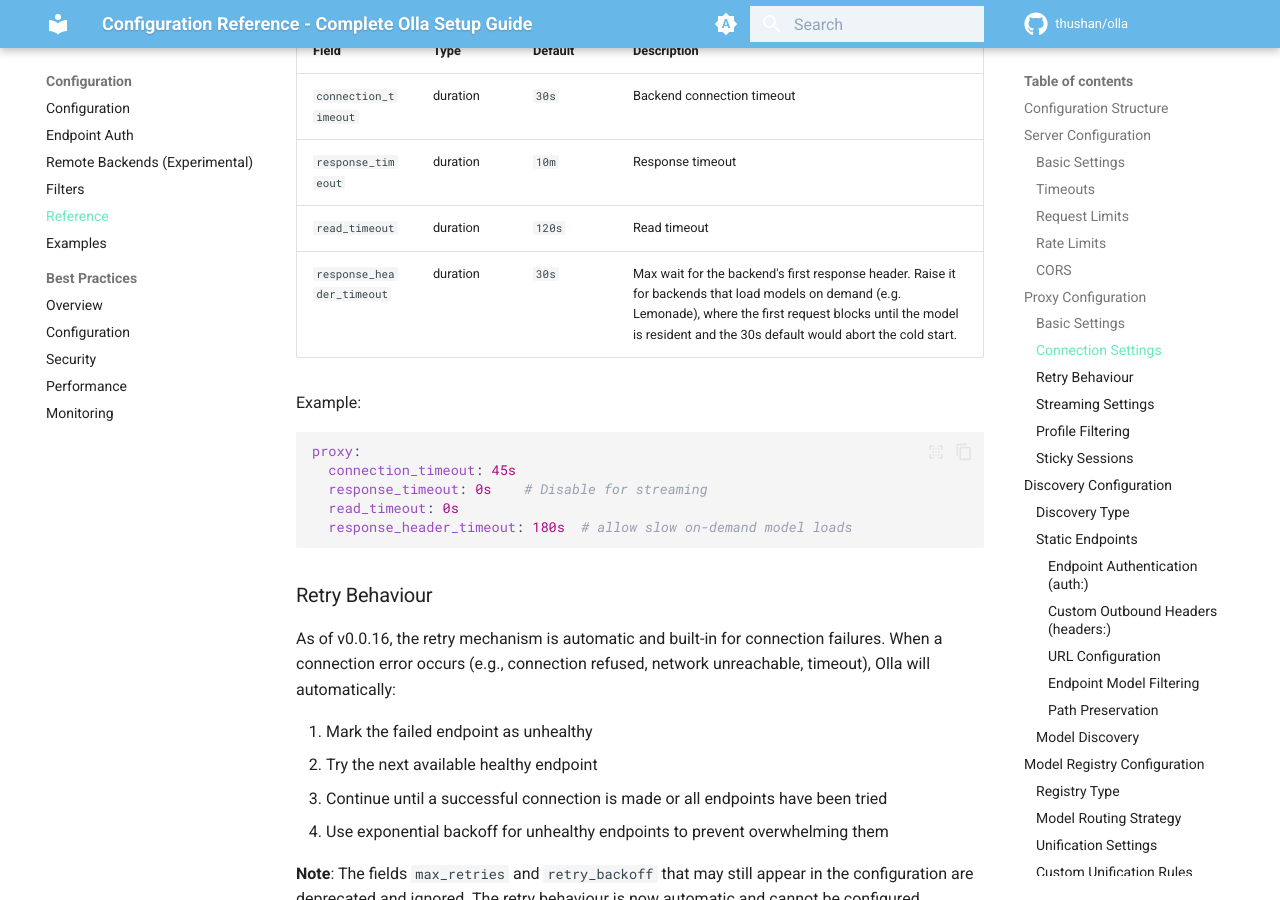
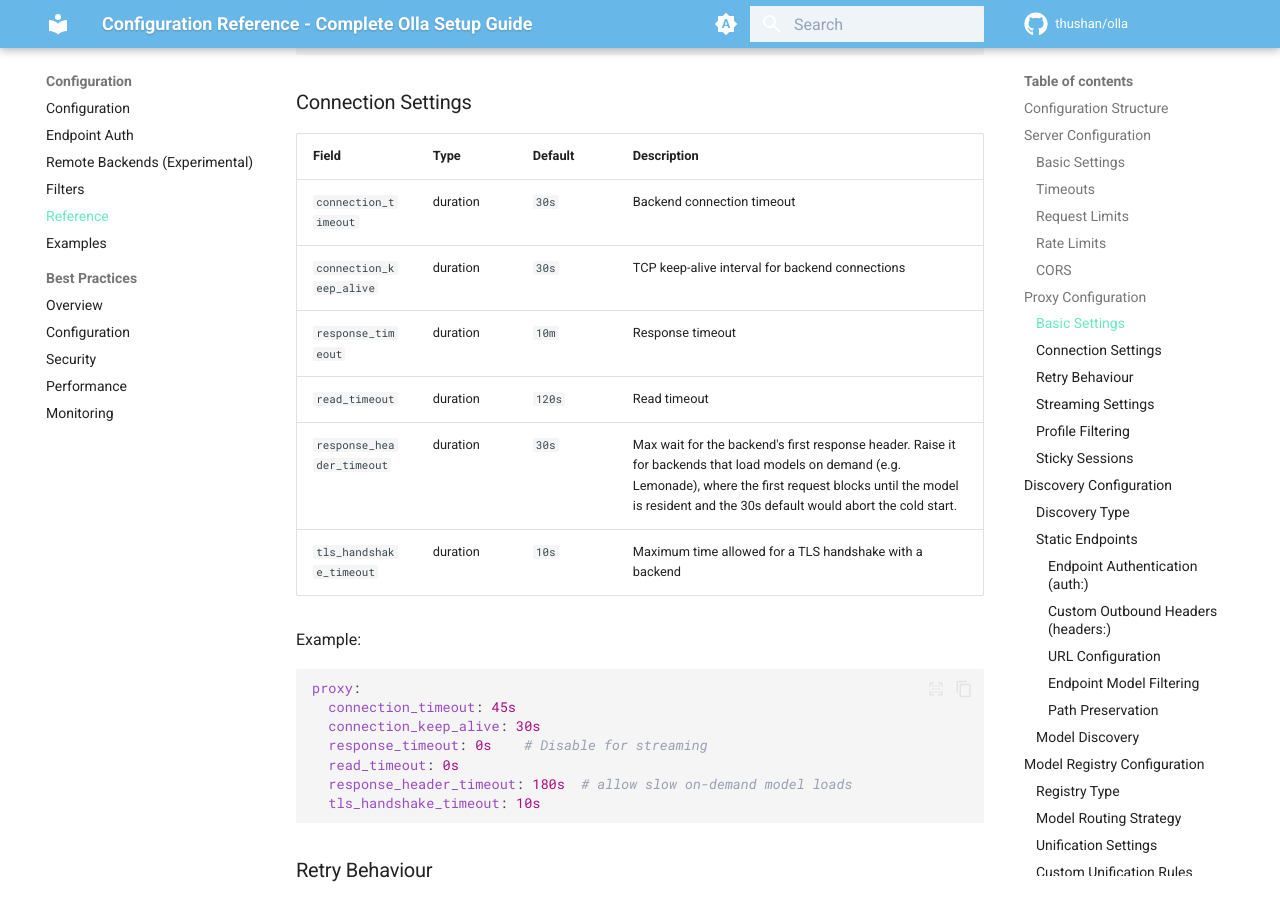
Before and after one commit to leo-3889/olla, an MkDocs documentation site: the page built from docs/content/configuration/reference.md, in a window 1280 px wide and 900 px high, scrolled down 4875 px. Built offline with MkDocs 1.6.1 and Material for MkDocs 9.7.7, drawn with Linux system fonts in a browser that asks for light colours; emoji names are drawn with the system emoji font; comment, search, counter and statistics services are not loaded; some of the changed text lies outside the part shown.

Commit message:
update docs too.

````diff
--- a/docs/content/configuration/reference.md
+++ b/docs/content/configuration/reference.md
@@ -69,6 +69,7 @@
 | Field | Type | Default | Description |
 |-------|------|---------|-------------|
 | `read_timeout` | duration | `30s` | Time to read request |
+| `read_header_timeout` | duration | `10s` | Max time to read request headers. Protects against Slowloris attacks; unset defaults to 10s. |
 | `write_timeout` | duration | `0s` | Response write timeout (must be 0 for streaming) |
 | `idle_timeout` | duration | `0s` | Keep-alive timeout (0 = use read_timeout) |
 | `shutdown_timeout` | duration | `10s` | Graceful shutdown timeout |
@@ -78,6 +79,7 @@
 ```yaml
 server:
   read_timeout: 30s
+  read_header_timeout: 10s
   write_timeout: 0s      # Required for streaming
   idle_timeout: 120s
   shutdown_timeout: 30s
@@ -182,18 +184,22 @@
 | Field | Type | Default | Description |
 |-------|------|---------|-------------|
 | `connection_timeout` | duration | `30s` | Backend connection timeout |
+| `connection_keep_alive` | duration | `30s` | TCP keep-alive interval for backend connections |
 | `response_timeout` | duration | `10m` | Response timeout |
 | `read_timeout` | duration | `120s` | Read timeout |
 | `response_header_timeout` | duration | `30s` | Max wait for the backend's first response header. Raise it for backends that load models on demand (e.g. Lemonade), where the first request blocks until the model is resident and the 30s default would abort the cold start. |
+| `tls_handshake_timeout` | duration | `10s` | Maximum time allowed for a TLS handshake with a backend |
 
 Example:
 
 ```yaml
 proxy:
   connection_timeout: 45s
+  connection_keep_alive: 30s
   response_timeout: 0s    # Disable for streaming
   read_timeout: 0s
   response_header_timeout: 180s  # allow slow on-demand model loads
+  tls_handshake_timeout: 10s
 ```
 
 ### Retry Behaviour
@@ -875,6 +881,7 @@
   host: "localhost"
   port: 40114
   read_timeout: 30s
+  read_header_timeout: 10s
   write_timeout: 0s
   # idle_timeout: 0s  # Optional (0 = use read_timeout)
   shutdown_timeout: 10s
@@ -902,6 +909,9 @@
   connection_timeout: 30s
   response_timeout: 10m
   read_timeout: 120s
+  response_header_timeout: 30s
+  connection_keep_alive: 30s
+  tls_handshake_timeout: 10s
   # DEPRECATED as of v0.0.16 - retry is now automatic
   # max_retries: 3
   # retry_backoff: 1s
````
